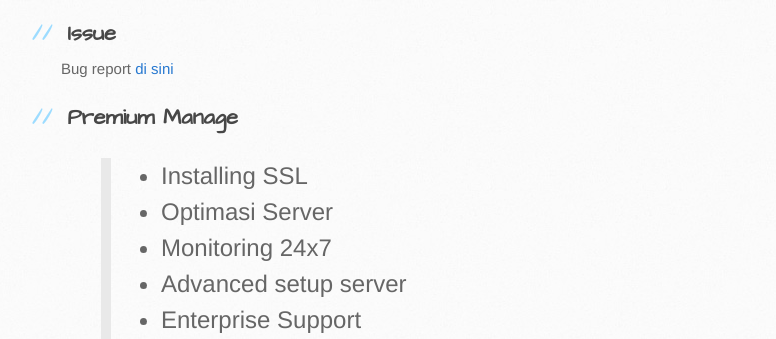
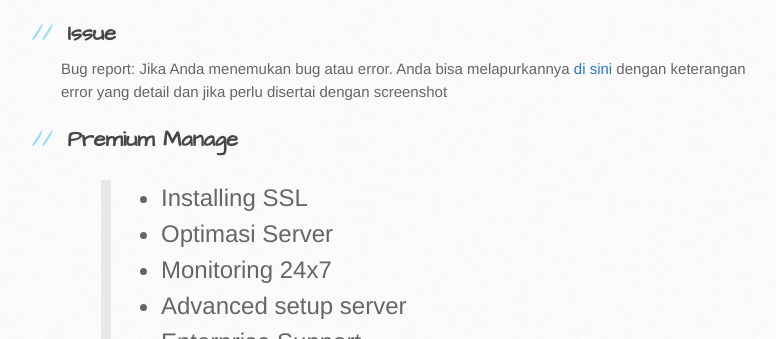
Before and after one commit to Bangden/Just-Enter-Openlitespeed, a plain HTML site: page index.html in a window 1280 px wide. Shown: the part 2212-2551 px from the top of the page, without its empty margins (109-885 px from the left). Drawn offline with Linux system fonts and the light colour scheme.

Commit message:
Update index.html

```diff
--- a/index.html
+++ b/index.html
@@ -106,7 +106,7 @@
 <h2>
 <a id="issue" class="anchor" href="#issue" aria-hidden="true"><span aria-hidden="true" class="octicon octicon-link"></span></a>Issue</h2>
 
-<p>Bug report <a href="https://github.com/Bangden/Just-Enter-Openlitespeed/issues">di sini</a></p>
+<p>Bug report: Jika Anda menemukan bug atau error. Anda bisa melapurkannya <a href="https://github.com/Bangden/Just-Enter-Openlitespeed/issues">di sini</a> dengan keterangan error yang detail dan jika perlu disertai dengan screenshot</p>
 
 <h2>
 <a id="premium-manage" class="anchor" href="#premium-manage" aria-hidden="true"><span aria-hidden="true" class="octicon octicon-link"></span></a>Premium Manage</h2>
```
